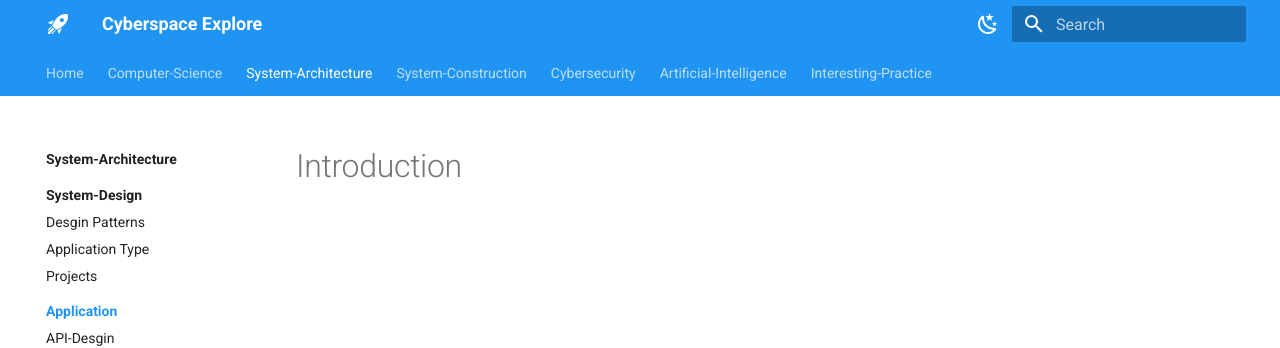
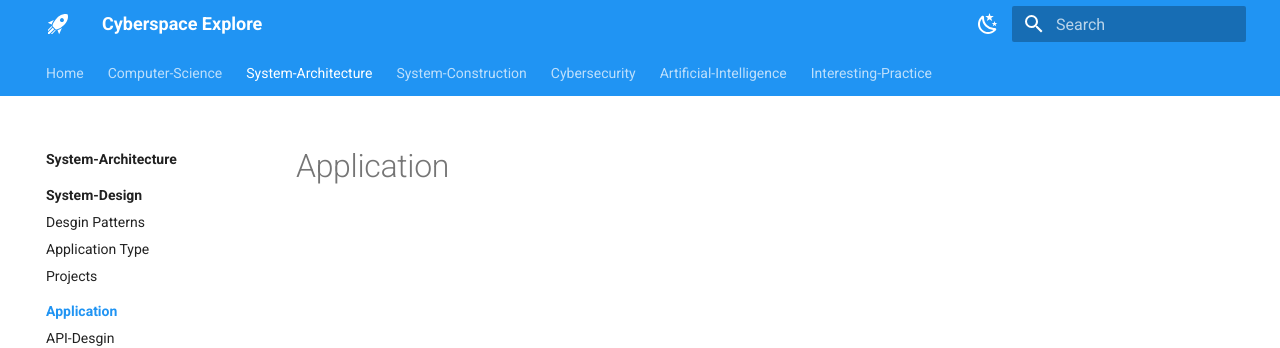
Before and after one commit to AvenMay/cyberspace-explore, an MkDocs documentation site: the page built from docs/system-architecture/application/index.md, in a window 1280 px wide. Shown: the top 348 px of the page. Built offline with MkDocs 1.6.1 and Material for MkDocs 9.7.7, drawn with Linux system fonts in a browser that asks for light colours.

Commit message:
fix applcation index

```diff
--- a/docs/system-architecture/application/index.md
+++ b/docs/system-architecture/application/index.md
@@ -1 +1 @@
-# Introduction
+# Application
```
